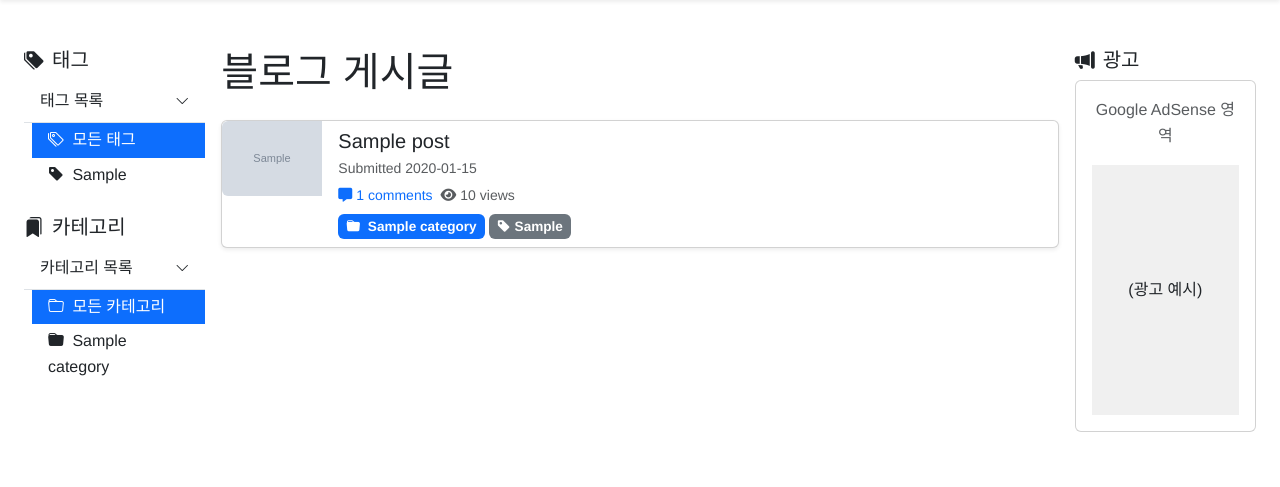
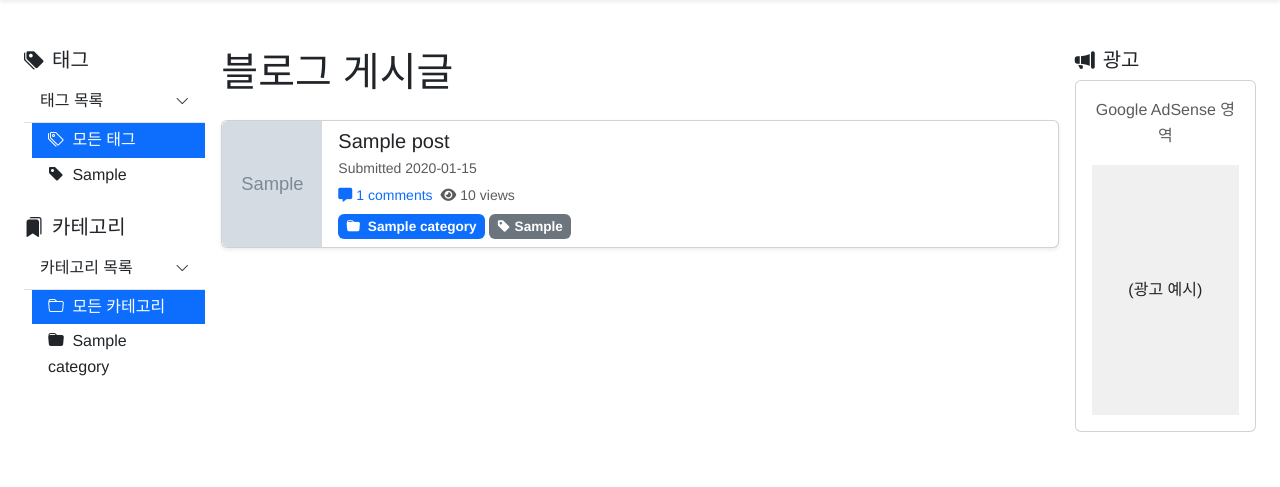
Before and after one commit to devzerops/blog, a Flask app: page / in a window 1280 px wide. Shown: the part 108-595 px from the top of the page. Run offline with Flask 3, Linux system fonts and the light colour scheme; tables that the repository leaves empty hold one stand-in row (values such as "Sample post"); grey boxes marked "Sample" are stand-in pictures; some libraries are stand-ins or nearby versions.

Commit message:
feat: improve post card accessibility with stretched link and fixed image dimensions

```diff
--- a/app/templates/post_list.html
+++ b/app/templates/post_list.html
@@ -80,11 +80,12 @@
             <div class="post-list-container">
                 {% for post in posts %}
                 <div class="card mb-3 shadow-sm blog-post-card-reddit position-relative">
+                    <a href="{{ url_for('public.post_detail', post_id=post.id) }}" class="stretched-link" aria-label="Read more about {{ post.title }}"></a>
                     <div class="row g-0">
                         {% if post.image_url %}
-                        <div class="col-auto" style="max-width: 100px;">
-                            <a href="{{ url_for('public.post_detail', post_id=post.id) }}">
-                                <img src="{{ post.image_url }}" class="img-fluid rounded-start" alt="{{ post.alt_text }}" style="width: 100px; height: 75px; object-fit: cover;">
+                        <div class="col-auto" style="width: 100px; padding: 0;">
+                            <a href="{{ url_for('public.post_detail', post_id=post.id) }}" class="d-block h-100">
+                                <img src="{{ post.image_url }}" class="img-fluid rounded-start h-100" alt="{{ post.alt_text }}" style="width: 100%; height: 100%; object-fit: cover;">
                             </a>
                         </div>
                         {% endif %}
@@ -97,13 +98,13 @@
                                     Submitted {{ post.created_at.strftime('%Y-%m-%d') }}
                                 </p>
                                 <div class="d-flex align-items-center text-muted small">
-                                    <a href="{{ url_for('public.post_detail', post_id=post.id) }}#comments" class="text-decoration-none me-2 position-relative" style="z-index: 2;"><i class="fas fa-comment-alt me-1"></i>{{ post.comment_count }} comments</a>
+                                    <a href="{{ url_for('public.post_detail', post_id=post.id) }}#comments" class="text-decoration-none me-2 position-relative" style="z-index: 5; position: relative;" onclick="event.stopPropagation();"><i class="fas fa-comment-alt me-1"></i>{{ post.comment_count }} comments</a>
                                     <span class="me-2"><i class="fas fa-eye me-1"></i>{{ post.views }} views</span>
                                 </div>
 
                                 <div class="d-flex flex-wrap mt-2 gap-1">
                                     {% if post.category %}
-                                    <a href="{{ url_for('public.post_list', category_id=post.category.id) }}" class="badge bg-primary text-decoration-none position-relative" style="z-index: 2;">
+                                    <a href="{{ url_for('public.post_list', category_id=post.category.id) }}" class="badge bg-primary text-decoration-none position-relative" style="z-index: 5; position: relative;" onclick="event.stopPropagation();">
                                         <i class="bi bi-folder-fill me-1"></i> {{ post.category.name }}
                                     </a>
                                     {% endif %}
@@ -111,7 +112,7 @@
                                     {% if post.tags %}
                                         {% for tag_name in post.tags.split(',') %}
                                             {% if tag_name.strip() %}
-                                                <a href="{{ url_for('public.post_list', tag=tag_name.strip()) }}" class="badge bg-secondary text-decoration-none position-relative" style="z-index: 2;"><i class="bi bi-tag-fill me-1"></i>{{ tag_name.strip() }}</a>
+                                                <a href="{{ url_for('public.post_list', tag=tag_name.strip()) }}" class="badge bg-secondary text-decoration-none position-relative" style="z-index: 5; position: relative;" onclick="event.stopPropagation();"><i class="bi bi-tag-fill me-1"></i>{{ tag_name.strip() }}</a>
                                             {% endif %}
                                         {% endfor %}
                                     {% endif %}
```
